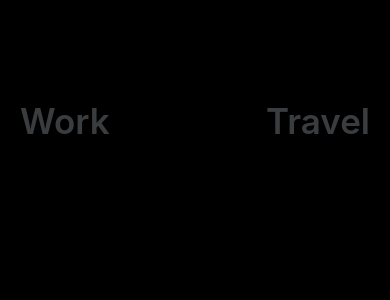
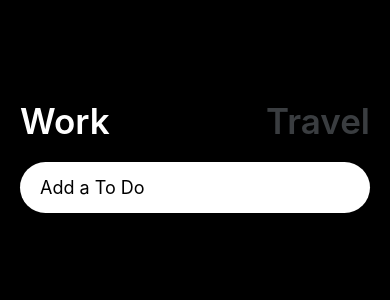
Before and after one commit to sssanghyun/STUDY_Web_Dev, a React Native app in the folder nomad_coders/react_native_service/WorkHardTravelHardApp/: screen / in a window 390 px wide. Shown: the top 300 px of the page. Built offline with nearby package versions, Linux system fonts and the light colour scheme.

Commit message:
Clear TextInput

```diff
--- a/nomad_coders/react_native_service/WorkHardTravelHardApp/App.js
+++ b/nomad_coders/react_native_service/WorkHardTravelHardApp/App.js
@@ -1,24 +1,47 @@
 import { StatusBar } from 'expo-status-bar';
+import { useState } from 'react';
 import {
   StyleSheet,
   Text, TouchableOpacity, View, TouchableHighlight,
   TouchableWithoutFeedback,
   Pressable,
+  TextInput,
 } from 'react-native';
 import { theme } from './colors';
 
 export default function App() {
+  const [working, setWorking] = useState(true);
+  const [text, setText] = useState("");
+  const [toDos, setToDos] = useState({});
+  const travel = () => setWorking(false);
+  const work = () => setWorking(true);
+  const onChangeText = (payload) => setText(payload);
+  const addToDo = () => {
+    if (text === "") {
+      return
+    }
+    //save to do
+    setText("");
+  };
   return (
     <View style={styles.container}>
       <StatusBar style="auto" />
       <View style={styles.header}>
-        <TouchableOpacity>
-          <Text style={styles.btnText}>Work</Text>
+        <TouchableOpacity onPress={work}>
+          <Text style={{ ...styles.btnText, color: working ? "white" : theme.gery }}>Work</Text>
         </TouchableOpacity>
-        <TouchableOpacity>
-          <Text style={styles.btnText}>Travel</Text>
+        <TouchableOpacity onPress={travel}>
+          <Text style={{ ...styles.btnText, color: !working ? "white" : theme.gery }}>Travel</Text>
         </TouchableOpacity>
       </View>
+      <TextInput
+        onSubmitEditing={addToDo}
+        onChangeText={onChangeText}
+        returnKeyType='done'
+        style={styles.input}
+        placeholder={working ? "Add a To Do" : "Where do you want to go?"}
+      />
+
     </View>
   );
 }
@@ -37,6 +60,13 @@
   btnText: {
     fontSize: 35,
     fontWeight: "600",
-    color: theme.gery,
   },
+  input: {
+    backgroundColor: "white",
+    paddingVertical: 15,
+    paddingHorizontal: 20,
+    borderRadius: 30,
+    marginTop: 20,
+    fontSize: 18,
+  }
 });
```
